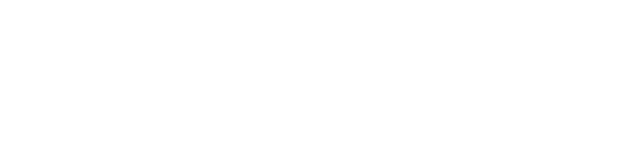
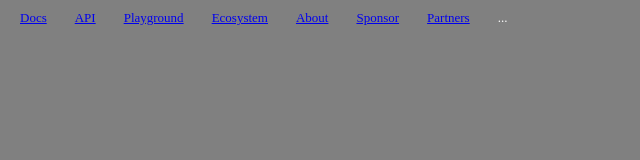
Before and after one commit to ainafetse22/git-vuejs, a plain HTML site: page index.html in a window 1280 px wide. Shown: the whole page, without its empty margins (0-640 px from the left). Drawn offline with Linux system fonts and the light colour scheme.

Commit message:
nav buttons

```diff
--- a/index.html
+++ b/index.html
@@ -1,9 +1,30 @@
 <!DOCTYPE html>
-<html>
-    <head>
-        <link
-    </head>
-    <body>
+<html lang="en">
+<head>
+    <meta charset="UTF-8">
+    <title>Vue.js-The Progressive JavaScript</title>
+    <link rel="stylesheet" href="main.css" >
+</head>
+<body>
+    <div>
+        <span>
 
-    </body>
+        </span>
+
+        <nav >
+            <ul class="li-nav-bar">
+                <li><a href="#">Docs</a></li>
+                <li><a href="#">API</a></li>
+                <li><a href="#">Playground</a></li>
+                <li><a href="#">Ecosystem</a></li>
+                <li><a href="#">About</a></li>
+                <li><a href="#">Sponsor</a></li>
+                <li><a href="#">Partners</a></li>
+                <li><a ref="#">...</a></li>
+            </ul>
+        </nav>
+    </div>
+
+
+</body>
 </html>
--- a/main.css
+++ b/main.css
@@ -0,0 +1,19 @@
+.li-nav-bar >li{
+    display: inline;
+    font-size:13px;
+    color: white;
+    font-weight: 500;
+    padding: 0 12px;
+}
+
+
+ul {
+    list-style-type: none;
+    margin: 0;
+    padding: 0;
+
+}
+
+body{
+    background: gray;
+}
```
